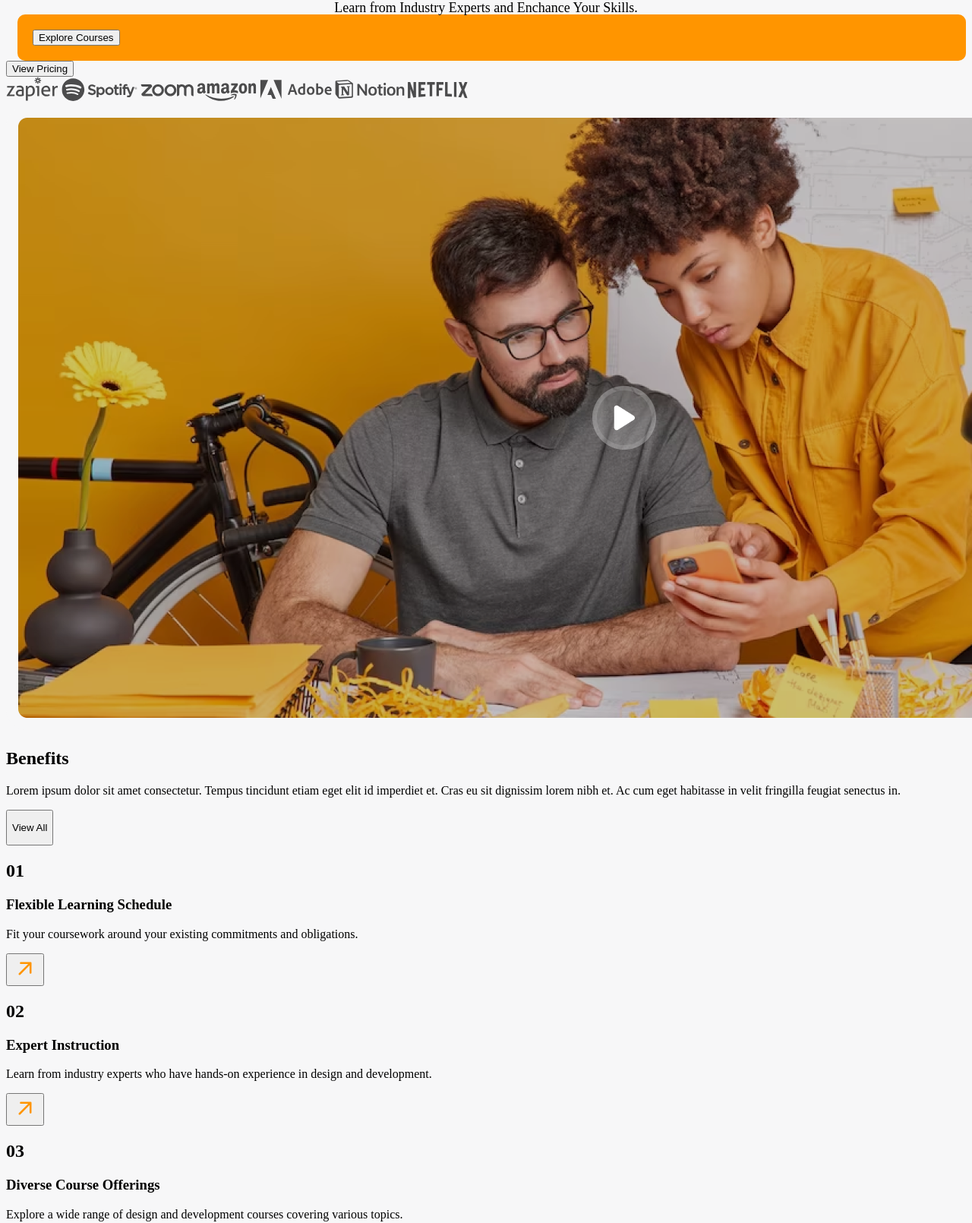
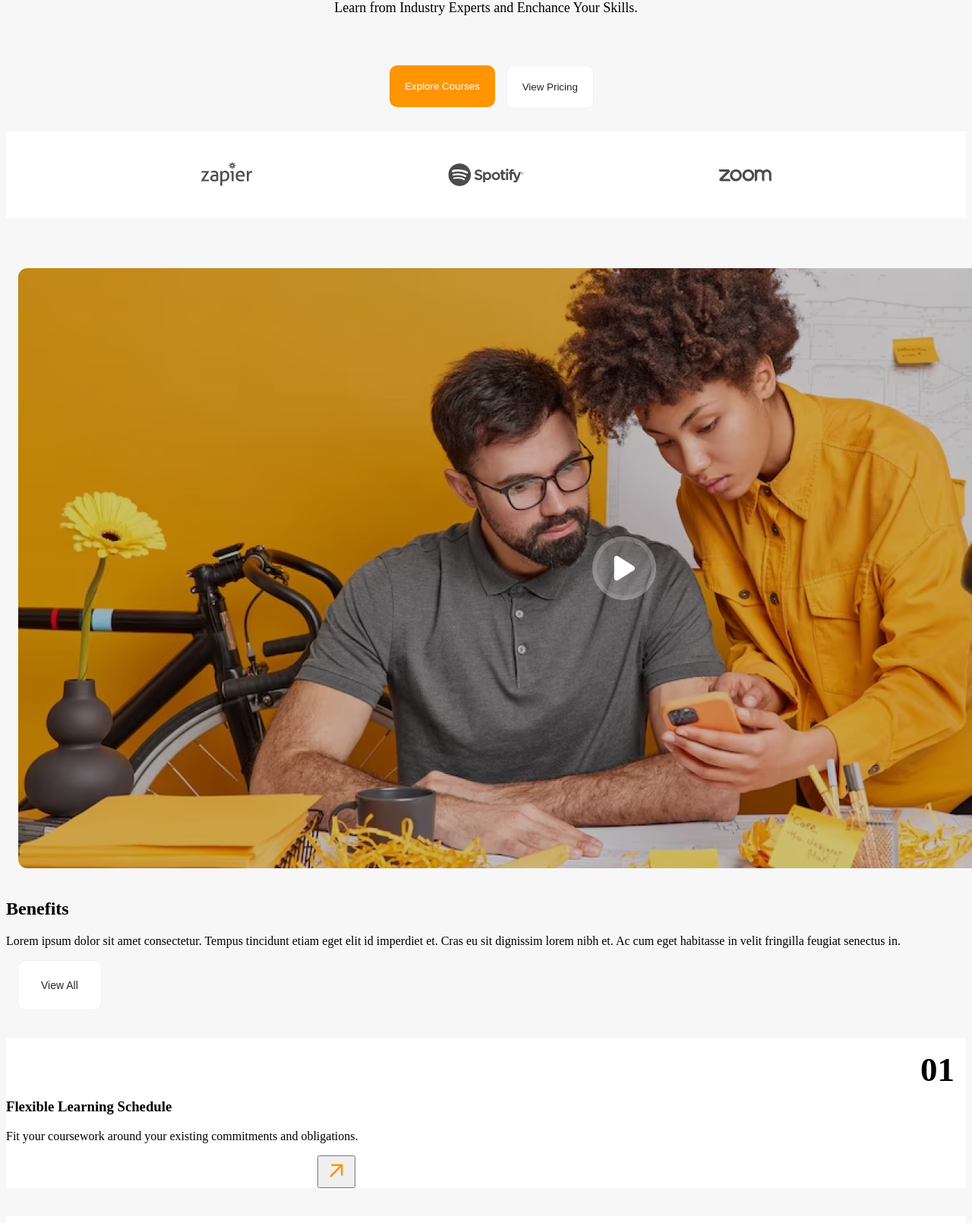
Before and after one commit to eldr0025/mtm6201-midterm, a plain HTML site: page index.html in a window 1280 px wide. Shown: the part 677-2287 px from the top of the page at 76% size. Drawn offline with Linux system fonts and the light colour scheme.

Commit message:
expanded on css

```diff
--- a/css/home.css
+++ b/css/home.css
@@ -82,7 +82,99 @@ h1 strong {
     color: #FFFFFF;
     background-color: #FF9500;
     text-decoration: none;
+    border: none;
     padding: 20px;
     margin-left: 15px;
     border-radius: 10px;
 }
+
+.view-pricing-btn {
+    color: #262626;
+    background-color: #FFFFFF;
+    text-decoration: none;
+    border: 1px solid #F1F1F3;
+    padding: 20px;
+    margin-left: 15px;
+    border-radius: 10px;
+}
+
+.header-buttons {
+    display: flex;
+    margin-top: 85px;
+    justify-content: center;
+}
+
+.amazon,
+.adobe,
+.notion,
+.netflix {
+    display:none;
+}
+
+.collabs {
+    display: flex;
+    justify-content: space-evenly;
+    background-color: #FFFFFF;
+    margin-top: 30px;
+    padding-top: 40px;
+    padding-bottom: 40px;
+}
+
+.hero-banner {
+    margin-top: 50px;
+}
+
+.view-all-btn {
+    color: #262626;
+    background-color: #FFFFFF;
+    text-decoration: none;
+    border: 1px solid #F1F1F3;
+    padding-top: 10px;
+    padding-bottom: 10px;
+    padding-left: 30px;
+    padding-right: 30px;
+    margin-left: 15px;
+    border-radius: 10px;
+}
+
+.view-all-btn p {
+    font-size: 14px;
+}
+
+.benefits-card {
+    background-color: #FFFFFF;
+}
+
+.benefits-card h2 {
+    text-align: right;
+    padding: 15px;
+    font-size: 45px;
+}
+
+.benefits-card h3 {
+    margin-top: -40px;
+}
+
+.benefits-card p {
+    width: 70%;
+}
+
+.arrow-btn {
+    padding-left: 410px;
+}
+
+.courses {
+    margin-top: 50px;
+}
+
+.courses-desc {
+    width: 70%;
+}
+
+.courses-card {
+    background-color: #FFFFFF;
+}
+
+.course-img-1 {
+
+}
--- a/index.html
+++ b/index.html
@@ -42,27 +42,29 @@
                 </div>
                 <h2>with Online Design and Development Courses.</h2>
                 <p>Learn from Industry Experts and Enchance Your Skills.<p>
-                <div class="explore-btn">
-                    <button>
-                        <span>Explore Courses</span>
-                    </button>
-                </div>
-                <div class="view-pricing-btn"></div>
-                    <button>
-                        <span>View Pricing</span>
-                    </button>
+                <div class="header-buttons">
+                    <div>
+                        <button class="explore-btn">
+                            <span>Explore Courses</span>
+                        </button>
+                    </div>
+                    <div>
+                        <button class="view-pricing-btn">
+                            <span>View Pricing</span>
+                        </button>
+                    </div>
                 </div>
             </section>
 
             <!-- Collaborators -->
             <div class="collabs">
-                <img src="images/zapier.svg" alt="Zapier Logo">
-                <img src="images/spotify.svg" alt="Spotify Logo">
-                <img src="images/zoom.svg" alt="Zoom Logo">
-                <img src="images/amazon.svg" alt="Amazon Logo">
-                <img src="images/adobe.svg" alt="Adobe Logo">
-                <img src="images/notion.svg" alt="Notion Logo">
-                <img src="images/netflix.svg" alt="Netflix Logo">
+                <img src="images/zapier.svg" class="zapier" alt="Zapier Logo">
+                <img src="images/spotify.svg" class="spotify" alt="Spotify Logo">
+                <img src="images/zoom.svg" class="zoom" alt="Zoom Logo">
+                <img src="images/amazon.svg" class="amazon" alt="Amazon Logo">
+                <img src="images/adobe.svg" class="adobe" alt="Adobe Logo">
+                <img src="images/notion.svg" class="notion" alt="Notion Logo">
+                <img src="images/netflix.svg" class="netflix" alt="Netflix Logo">
             </div>
 
             <!-- Hero Banner -->
@@ -75,8 +77,8 @@
                 <div class="container">
                     <h2>Benefits</h2>
                     <p>Lorem ipsum dolor sit amet consectetur. Tempus tincidunt etiam eget elit id imperdiet et. Cras eu sit dignissim lorem nibh et. Ac cum eget habitasse in velit fringilla feugiat senectus in.</p>
-                    <div class="view-all-btn"></div>
-                        <button>
+                    <div>
+                        <button class="view-all-btn">
                             <p>View All</p>
                         </button>
                     </div>
@@ -84,7 +86,7 @@
                     <!-- Benefits Cards -->
 
                     <!-- I used div class with the same "benefits-card" name through each service card so that I can easily apply the same styles to everything in this section -->
-                    <div class="benefits-card-1">
+                    <div class="benefits-card">
                         <h2>01</h2>
                         <h3>Flexible Learning Schedule</h3>
                         <p>Fit your coursework around your existing commitments and obligations.</p>
@@ -95,7 +97,7 @@
                         </div>
                     </div>
 
-                    <div class="benefits-card-2">
+                    <div class="benefits-card">
                         <h2>02</h2>
                         <h3>Expert Instruction</h3>
                         <p>Learn from industry experts who have hands-on experience in design and development.</p>
@@ -106,7 +108,7 @@
                         </div>
                     </div>
 
-                    <div class="benefits-card-3">
+                    <div class="benefits-card">
                         <h2>03</h2>
                         <h3>Diverse Course Offerings</h3>
                         <p>Explore a wide range of design and development courses covering various topics.</p>
@@ -117,7 +119,7 @@
                         </div>
                     </div>
 
-                    <div class="benefits-card-4">
+                    <div class="benefits-card">
                         <h2>04</h2>
                         <h3>Updated Curriculum</h3>
                         <p>Access courses with up-to-date content reflecting the latest trends and industry practices.</p>
@@ -128,7 +130,7 @@
                         </div>
                     </div>
 
-                    <div class="benefits-card-5">
+                    <div class="benefits-card">
                         <h2>05</h2>
                         <h3>Practical Projects and Assignments</h3>
                         <p>Develop a portfolio showcasing your skills and abilities to potential employers.</p>
@@ -139,7 +141,7 @@
                         </div>
                     </div>
 
-                    <div class="benefits-card-6">
+                    <div class="benefits-card">
                         <h2>06</h2>
                         <h3>Interactive Learning Environment</h3>
                         <p>Collaborate with fellow learners, exchanging ideas and feedback to enhance your understanding.</p>
@@ -153,12 +155,12 @@
             </section>
 
             <!-- Our Courses -->
-            <section>
+            <section class="courses">
                 <div class="container">
                     <h2>Our Courses</h2>
-                    <p>Lorem ipsum dolor sit amet consectetur. Tempus tincidunt etiam eget elit id imperdiet et. Cras eu sit dignissim lorem nibh et. Ac cum eget habitasse in velit fringilla feugiat senectus in.</p>
-                    <div class="view-all-btn"></div>
-                        <button>
+                    <p class="courses-desc">Lorem ipsum dolor sit amet consectetur. Tempus tincidunt etiam eget elit id imperdiet et. Cras eu sit dignissim lorem nibh et. Ac cum eget habitasse in velit fringilla feugiat senectus in.</p>
+                    <div>
+                        <button class="view-all-btn">
                             <p>View All</p>
                         </button>
                     </div>
@@ -166,7 +168,7 @@
                     <!-- Courses Cards -->
 
                     <!-- I used div class with the same "courses-card" name through each service card so that I can easily apply the same styles to everything in this section -->
-                    <div class="courses-card-1">
+                    <div class="courses-card">
                         <div class="course-img-1">
                             <img src="images/course-card-1.png" alt="Person writing on sticky note">
                         </div>
@@ -193,7 +195,7 @@
                         </div>
                     </div>
 
-                    <div class="courses-card-2"></div>
+                    <div class="courses-card">
                         <div class="course-img-2">
                             <img src="images/course-card-2.png" alt="Person typing on a keyboard in front of a computer">
                         </div>
@@ -220,7 +222,7 @@
                         </div>
                     </div>
 
-                    <div class="courses-card-3"></div>
+                    <div class="courses-card">
                         <div class="course-img-3">
                             <img src="images/course-card-3.png" alt="Person looking at phone with book and glasses on table in front of them">
                         </div>
@@ -247,7 +249,7 @@
                         </div>
                     </div>
 
-                    <div class="courses-card-4"></div>
+                    <div class="courses-card">
                         <div class="course-img-4">
                             <img src="images/course-card-4.png" alt="Person fanning out paint color cards over a desk with keyboard and coffee">
                         </div>
@@ -274,17 +276,17 @@
                         </div>
                     </div>
 
-                    <div class="courses-card-5"></div>
+                    <div class="courses-card">
                         <div class="course-img-5">
                             <img src="images/course-card-5.png" alt="Person looking at laptop screen">
                         </div>
 
-                        <div class="course-card-info-btn"></div>
+                        <div class="course-card-info-btn">
                             <button>
                                 <p>10 Weeks</p>
                             </button>
                         </div>
-                        <div class="course-card-info-btn"></div>
+                        <div class="course-card-info-btn">
                             <button>
                                 <p>Intermediate</p>
                             </button>
@@ -294,24 +296,24 @@
 
                         <h3>Front-End Web Development</h3>
                         <p>Become proficient in front-end web development. Learn HTML, CSS, JavaScript, and popular frameworks like Bootstrap and React. Build interactive and responsive websites.</p>
-                        <div class="get-it-now-btn"></div>
+                        <div class="get-it-now-btn">
                             <button>
                                 <p>Get it Now</p>
                             </button>
                         </div>
                     </div>
 
-                    <div class="courses-card-6"></div>
+                    <div class="courses-card">
                         <div class="course-img-6">
                             <img src="images/course-card-6.png" alt="Person smiling while typing on keyboard">
                         </div>
 
-                        <div class="course-card-info-btn"></div>
+                        <div class="course-card-info-btn">
                             <button>
                                 <p>6 Weeks</p>
                             </button>
                         </div>
-                        <div class="course-card-info-btn"></div>
+                        <div class="course-card-info-btn">
                             <button>
                                 <p>Advance</p>
                             </button>
@@ -321,7 +323,7 @@
 
                         <h3>Advanced JavaScript</h3>
                         <p>Take your JavaScript skills to the next level. Explore advanced concepts like closures, prototypes, asynchronous programming, and ES6 features. Build complex applications with confidence.</p>
-                        <div class="get-it-now-btn"></div>
+                        <div class="get-it-now-btn">
                             <button>
                                 <p>Get it Now</p>
                             </button>
```
